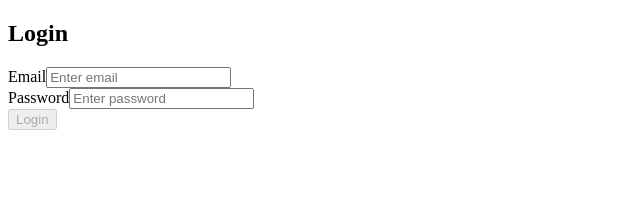
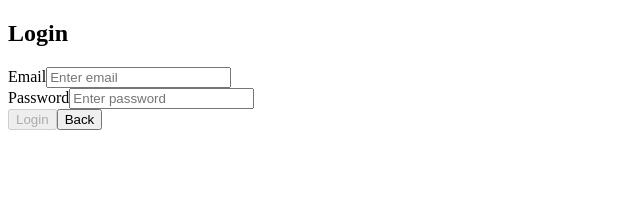
Before and after one commit to xzb1bs/Project-Web-Dev, an Angular app in the folder Front/: page /login in a window 1280 px wide. Shown: the top 199 px of the page, without its empty margins (0-640 px from the left). Built offline with nearby package versions, Linux system fonts and the light colour scheme.

Commit message:
home back

```diff
--- a/Front/src/app/pages/login/login.component.html
+++ b/Front/src/app/pages/login/login.component.html
@@ -38,6 +38,9 @@
     <button type="submit" class="btn btn-primary" [disabled]="loginForm.invalid">
       Login
     </button>
+    <button (click)="goBack($event)" class="btn btn-secondary">
+      Back
+    </button>
   </form>
 
   <!-- Вывод почты после ввода -->
--- a/Front/src/app/pages/login/login.component.ts
+++ b/Front/src/app/pages/login/login.component.ts
@@ -1,5 +1,6 @@
 import { Component,OnInit } from '@angular/core';
 import { Router } from '@angular/router';
+import { Location } from '@angular/common';
 import { CommonModule } from '@angular/common';
 import { DataService } from '../../data.service';
 import { FormsModule } from '@angular/forms'; // импортируем для ngModel
@@ -15,13 +16,15 @@ export class LoginComponent implements OnInit {
   password: string = '';
   email:string='';
 
-  constructor(private router: Router,private dataService: DataService) {
+  constructor(private router: Router,private dataService: DataService,
+    private location: Location,
+  ) {
   }
   ngOnInit(): void {
     this.email=this.dataService.getEmail();
   }
 
-  onSubmit() {
+  onSubmit():void {
     if (this.email && this.password) {
       console.log('Email:', this.email);
       console.log('Password:', this.password);
@@ -30,4 +33,9 @@ export class LoginComponent implements OnInit {
       alert('Please fill in both fields');
     }
   }
+
+  goBack(event:Event):void {
+    event.preventDefault();
+    this.location.back();
+  }
 }
```
